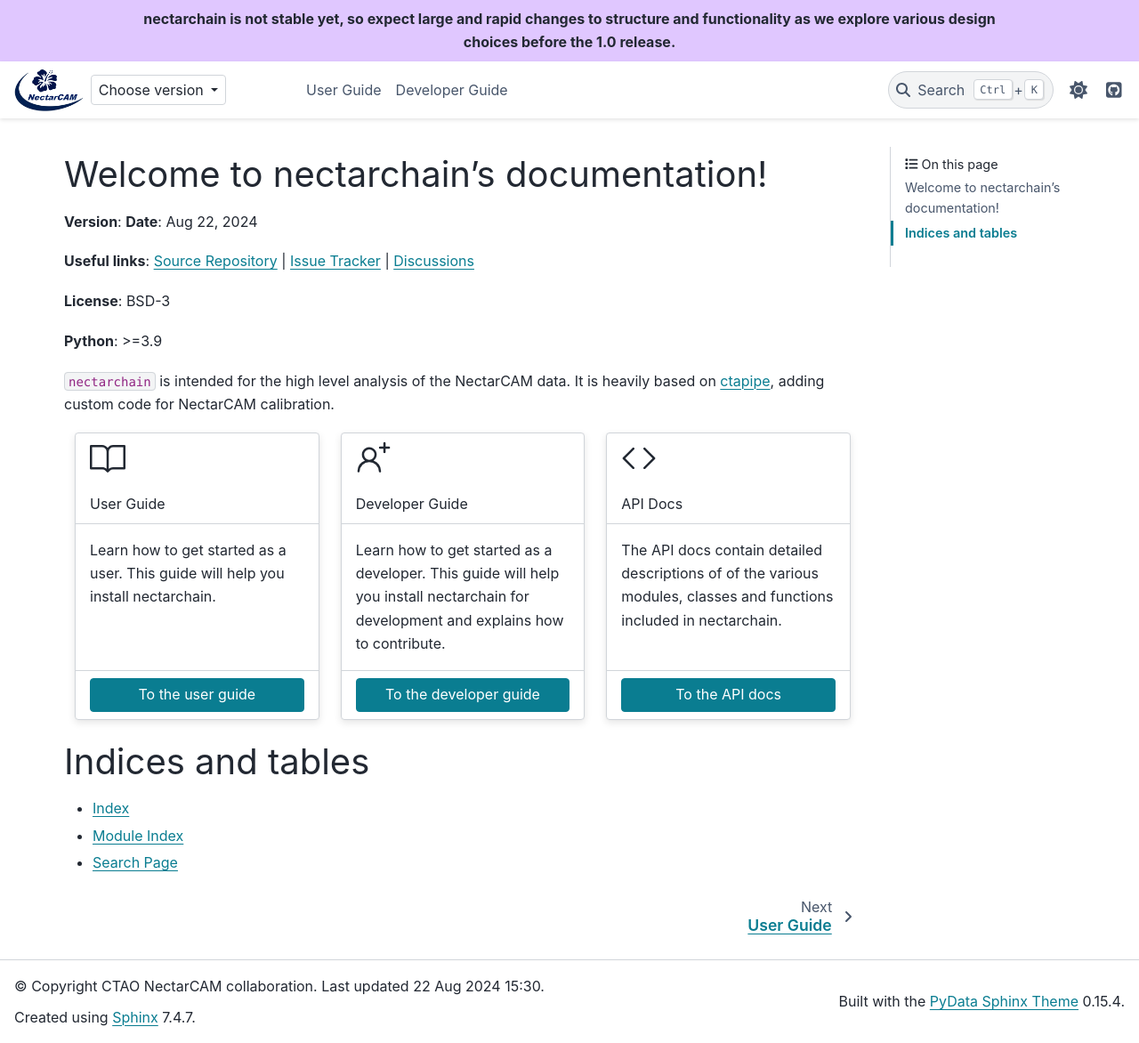
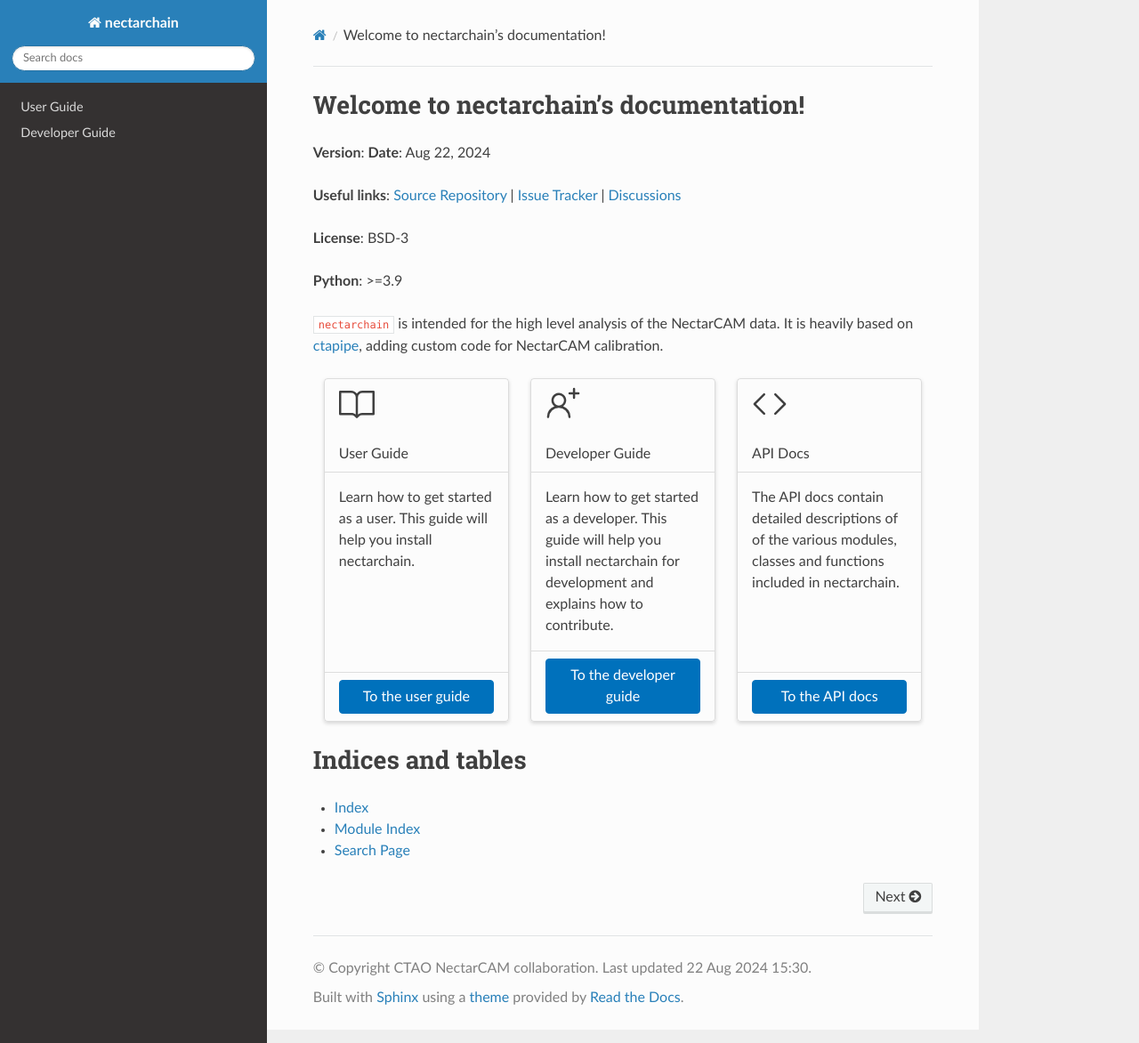
Before and after one commit to cta-observatory/nectarchain, a Sphinx documentation site: the page built from docs/index.rst, in a window 1280 px wide and 1172 px high. Shown: the whole window at 89% size. Built offline with Sphinx 7.4.7 and the Read the Docs theme 2.0.0, drawn with Linux system fonts in a browser that asks for light colours; pages that are not in the unit, such as notebooks, are missing from menus; the version number could not be read and is left out; part of the change alters nothing that is shown.

Commit message:
Exclude DQM Bokeh app from doc (can't be easily scriptified without embedding the Tornado server) from Sphinx doc build, as well as Franca's tools (which are very outdated).

```diff
--- a/docs/conf.py
+++ b/docs/conf.py
@@ -77,7 +77,13 @@ source_suffix = ".rst"
 
 templates_path = ["_templates"]
 
-exclude_patterns = ["_build", "Thumbs.db", ".DS_Store"]
+exclude_patterns = [
+    "_build",
+    "Thumbs.db",
+    ".DS_Store",
+    "**bokeh_app**",
+    "**tools**",
+]
 
 # intersphinx allows referencing other packages sphinx docs
 intersphinx_mapping = {
@@ -121,9 +127,9 @@ if not version_match or version_match.isdigit():
 # -- Options for HTML output -------------------------------------------------
 # https://www.sphinx-doc.org/en/master/usage/configuration.html#options-for-html-output
 
-html_theme = "pydata_sphinx_theme"
+# html_theme = "pydata_sphinx_theme"
 # html_theme = "alabaster"
-# html_theme = "sphinx_rtd_theme"
+html_theme = "sphinx_rtd_theme"
 
 # Output file base name for HTML help builder.
 htmlhelp_basename = f"{project}doc"
```
